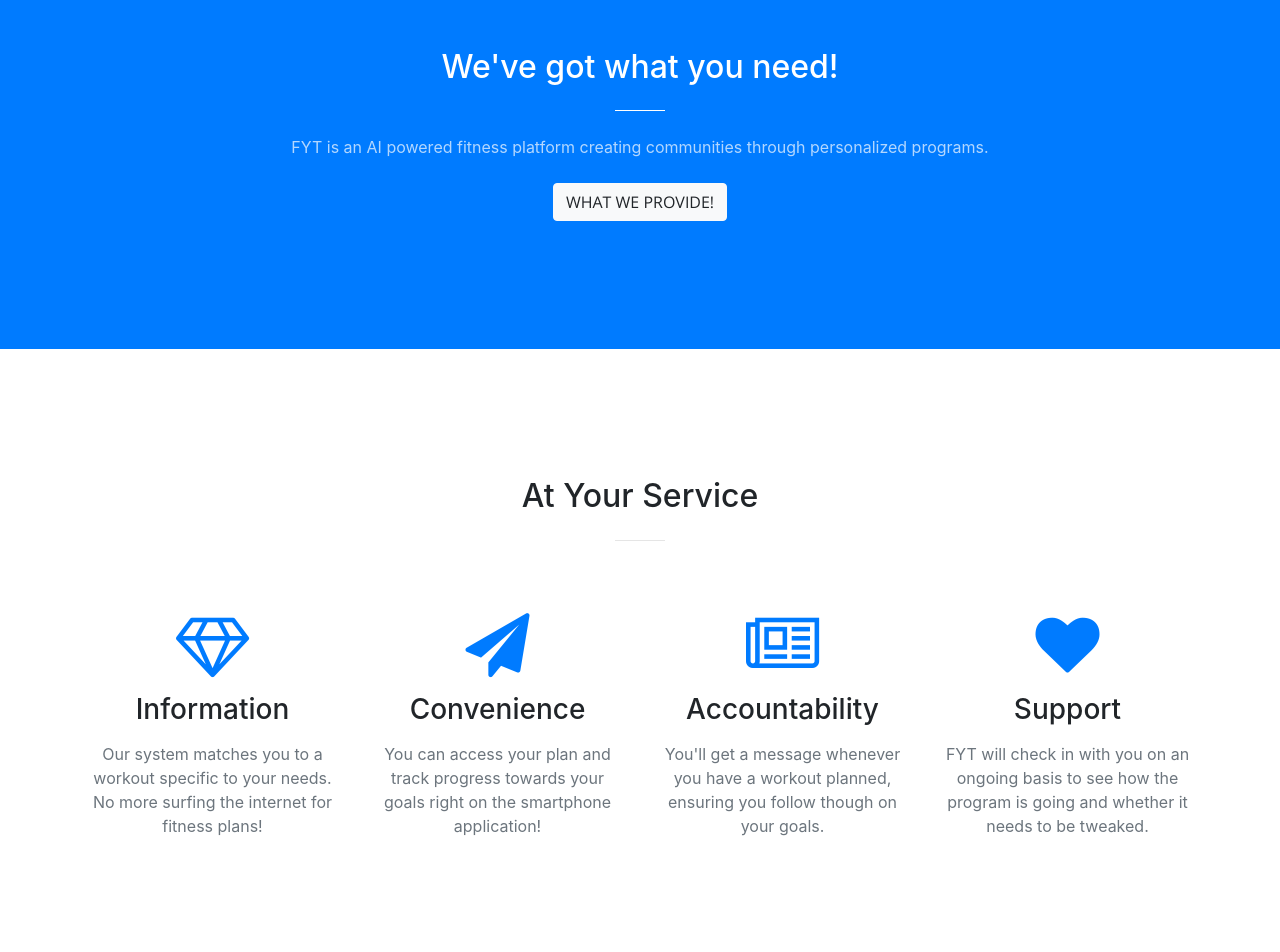
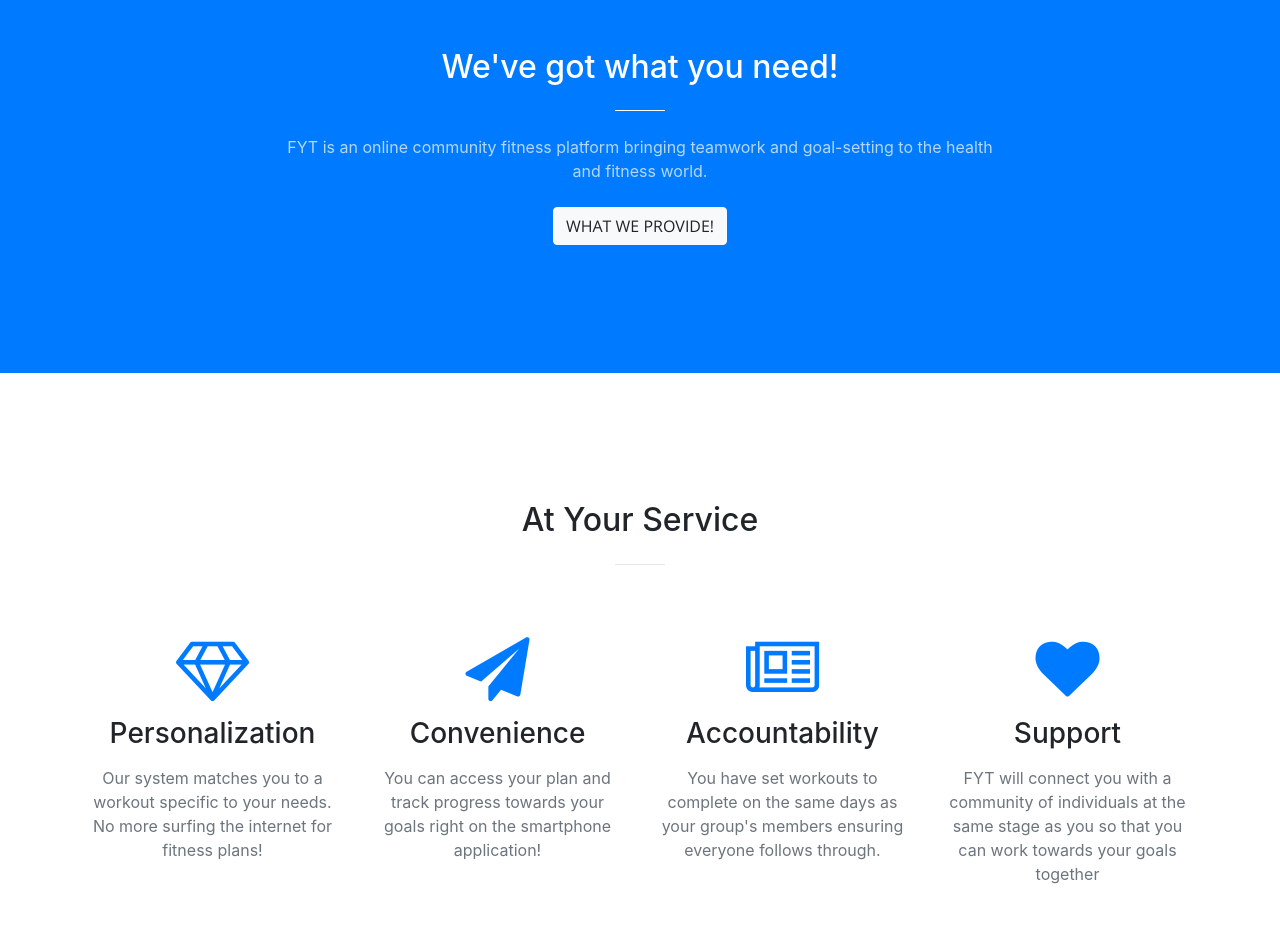
Before and after one commit to ndkcha/fyt, a website with bundled scripts: page index.html in a window 1280 px wide. Shown: the part 880-1832 px from the top of the page. Built offline with nearby package versions, Linux system fonts and the light colour scheme.

Commit message:
Update index.html

```diff
--- a/index.html
+++ b/index.html
@@ -96,7 +96,7 @@
             <div class="col-lg-8 mx-auto text-center">
                 <h2 class="section-heading text-white">We've got what you need!</h2>
                 <hr class="light my-4">
-                <p class="text-faded mb-4">FYT is an AI powered fitness platform creating communities through personalized programs.</p>
+                <p class="text-faded mb-4">FYT is an online community fitness platform bringing teamwork and goal-setting to the health and fitness world.</p>
                 <a class="btn btn-light btn-xl js-scroll-trigger" href="#services">What we provide!</a>
             </div>
         </div>
@@ -117,7 +117,7 @@
             <div class="col-lg-3 col-md-6 text-center">
                 <div class="service-box mt-5 mx-auto">
                     <i class="fa fa-4x fa-diamond text-primary mb-3 sr-icons"></i>
-                    <h3 class="mb-3">Information</h3>
+                    <h3 class="mb-3">Personalization</h3>
                     <p class="text-muted mb-0">Our system matches you to a workout specific to your needs. No more surfing the internet for fitness plans!</p>
                 </div>
             </div>
@@ -125,21 +125,21 @@
                 <div class="service-box mt-5 mx-auto">
                     <i class="fa fa-4x fa-paper-plane text-primary mb-3 sr-icons"></i>
                     <h3 class="mb-3">Convenience</h3>
-                    <p class="text-muted mb-0">You can access your plan and track  progress towards your goals right on the smartphone application!</p>
+                    <p class="text-muted mb-0">You can access your plan and track progress towards your goals right on the smartphone application!</p>
                 </div>
             </div>
             <div class="col-lg-3 col-md-6 text-center">
                 <div class="service-box mt-5 mx-auto">
                     <i class="fa fa-4x fa-newspaper-o text-primary mb-3 sr-icons"></i>
                     <h3 class="mb-3">Accountability</h3>
-                    <p class="text-muted mb-0">You'll get a message whenever you have a workout planned, ensuring you follow though on your goals. </p>
+                    <p class="text-muted mb-0">You have set workouts to complete on the same days as your group's members ensuring everyone follows through. </p>
                 </div>
             </div>
             <div class="col-lg-3 col-md-6 text-center">
                 <div class="service-box mt-5 mx-auto">
                     <i class="fa fa-4x fa-heart text-primary mb-3 sr-icons"></i>
                     <h3 class="mb-3">Support</h3>
-                    <p class="text-muted mb-0">FYT will check in with you on an ongoing basis to see how the program is going and whether it needs to be tweaked. </p>
+                    <p class="text-muted mb-0">FYT will connect you with a community of individuals at the same stage as you so that you can work towards your goals together </p>
                 </div>
             </div>
         </div>
@@ -257,7 +257,7 @@
             <div class="col-lg-8 mx-auto text-center">
                 <h2 class="section-heading">Let's Get In Touch!</h2>
                 <hr class="my-4">
-                <p class="mb-5">Ready to start your journey with amazing personalized fitness advice? That's great! Help us
+                <p class="mb-5">Ready to start your journey towards acheiving your fitness goals? That's great! Get started
                     by inputting your contact information and we will get back to you shortly</p>
             </div>
         </div>
```
